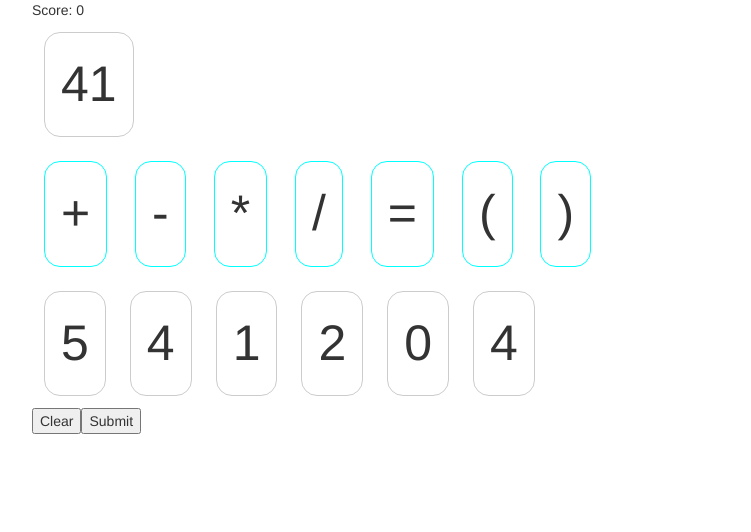
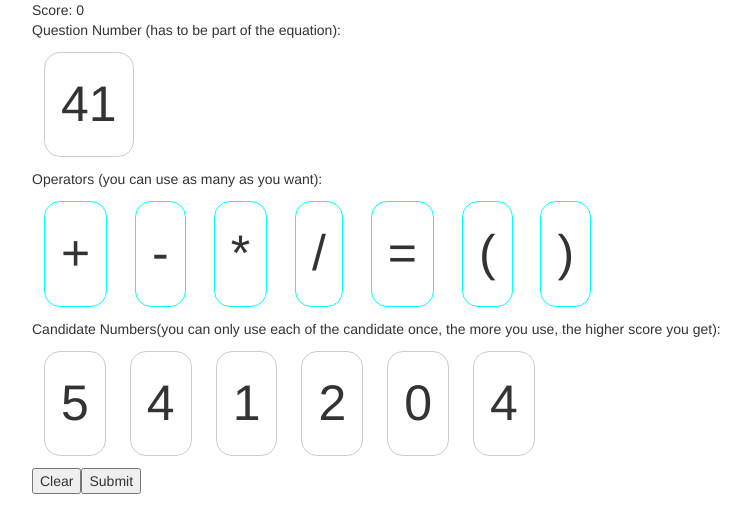
Before and after one commit to tabrisjaysonzhu/Loo, a plain HTML site: page index.html in a window 1280 px wide. Shown: the whole page, without its empty margins (23-774 px from the left). Drawn offline with nearby package versions, Linux system fonts and the light colour scheme.

Commit message:
adding instructions

```diff
--- a/index.html
+++ b/index.html
@@ -240,7 +240,9 @@
 		<div class="container">
 			<div class="row">Score: <span id="score">0</span></div>
 			<div class="row">
+				Question Number (has to be part of the equation):
 				<div id="display"></div>
+				Operators (you can use as many as you want):
 				<div id="operations">
 					<div id="operatorAdd" class="operatorCard candidateCard" value="+">+</div>
 					<div id="operatorMinus" class="operatorCard candidateCard" value="-">-</div>
@@ -252,6 +254,7 @@
 				</div>
 			</div>
 			<div class="row">
+				Candidate Numbers(you can only use each of the candidate once, the more you use, the higher score you get):
 				<div id="candidates"></div>
 			</div>
 			<div class="row">
```
